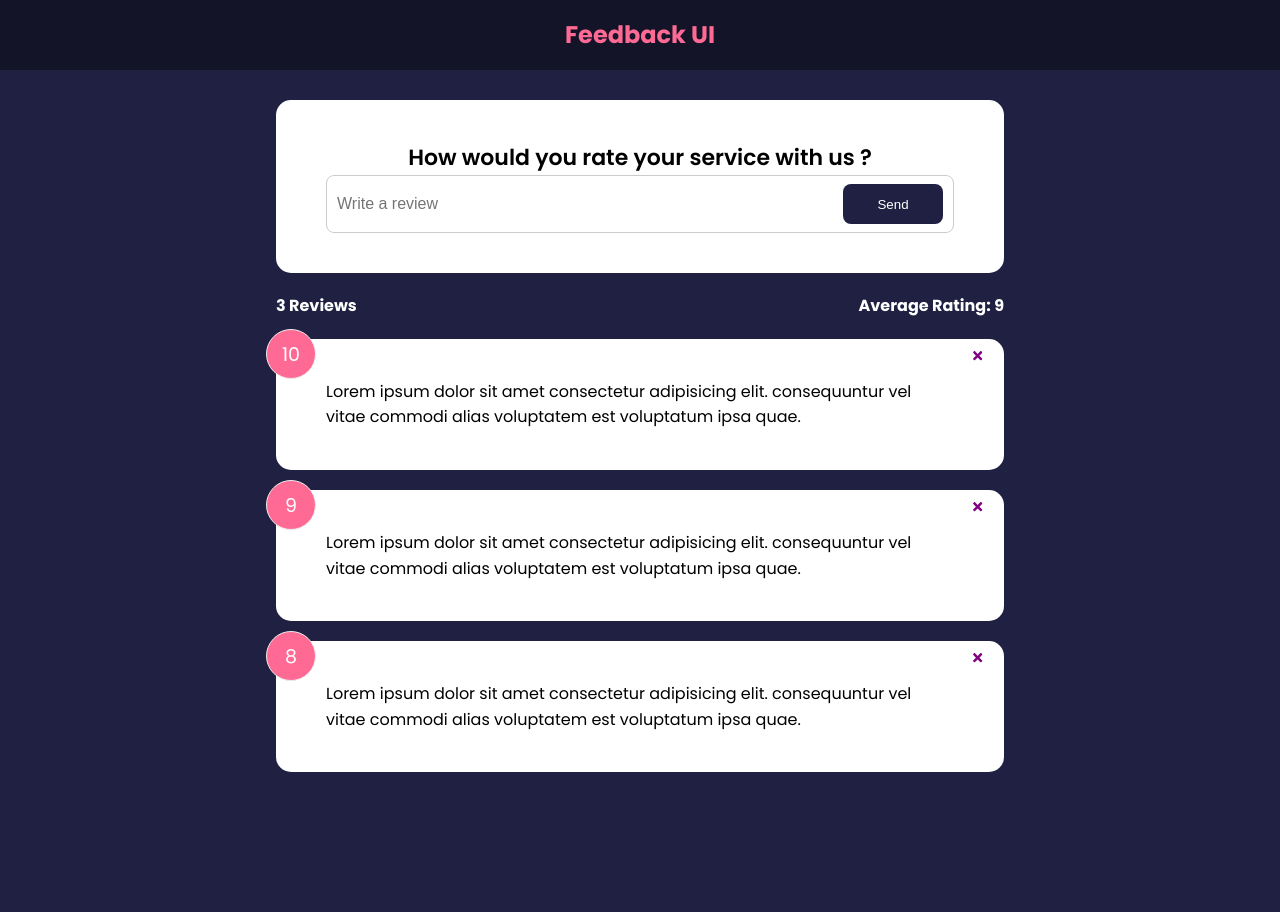
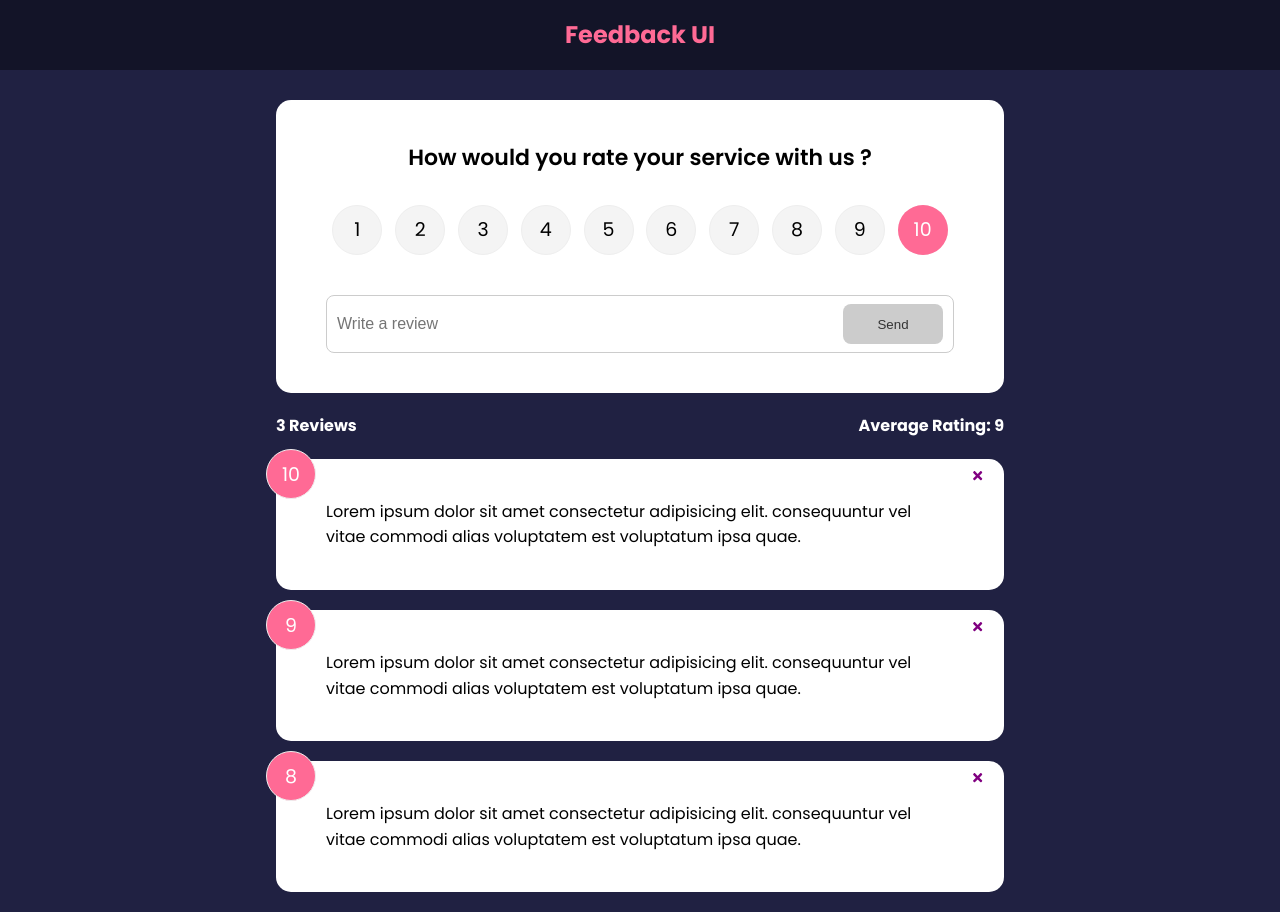
Before and after one commit to Kateryna-Borysenko/feedback-app, a React (Create React App) app: page / in a window 1280 px wide. Before the commit the page ends 800 px from the top, so only its background shows below. Built offline with nearby package versions, Linux system fonts and the light colour scheme.

Commit message:
Added FeedbackForm and RatingSelect

```diff
--- a/src/components/FeedbackForm.jsx
+++ b/src/components/FeedbackForm.jsx
@@ -1,18 +1,45 @@
 import { useState } from 'react'
+import RatingSelect from './RatingSelect'
 import Button from './shared/Button'
 import Card from './shared/Card'
 
 function FeedbackForm() {
   const [text, setText] = useState('')
+  const [rating, setRating] = useState(10)
+  const [btnDisabled, setBtnDisabled] = useState(true)
+  const [message, setMessage] = useState('')
 
   const handleTextChange = (e) => {
+    if (text === '') {
+      setBtnDisabled(true)
+      setMessage(null)
+    } else if (text !== '' && text.trim().length <= 10) {
+      setMessage('Text must be at least 10 characters')
+      setBtnDisabled(true)
+    } else {
+      setMessage(null)
+      setBtnDisabled(false)
+    }
+
     setText(e.target.value)
   }
+
+  const handleSubmit = (e) => {
+    e.preventDefault()
+    if (text.trim().length > 10) {
+      const newFeedback = {
+        text,
+        rating,
+      }
+      console.log('🍒 newFeedback', newFeedback)
+    }
+  }
+
   return (
     <Card>
-      <form>
+      <form onSubmit={handleSubmit}>
         <h2>How would you rate your service with us ?</h2>
-        {/* Todo: rating select component */}
+        <RatingSelect select={(rating) => setRating(rating)} />
         <div className='input-group'>
           {/* input:text button:submit */}
           <input
@@ -21,8 +48,11 @@
             placeholder='Write a review'
             value={text}
           />
-          <Button type='submit'>Send</Button>
+          <Button type='submit' isDisabled={btnDisabled}>
+            Send
+          </Button>
         </div>
+        {message && <div className='message'>{message}</div>}
       </form>
     </Card>
   )
--- /dev/null
+++ b/src/components/RatingSelect.jsx
@@ -0,0 +1,127 @@
+import { useState } from 'react'
+
+function RatingSelect({ select }) {
+  const [selected, setSelected] = useState(10)
+
+  const handleChange = (e) => {
+    setSelected(+e.currentTarget.value)
+    select(+e.currentTarget.value)
+  }
+
+  return (
+    <ul className='rating'>
+      <li>
+        <input
+          type='radio'
+          id='num1'
+          name='rating'
+          value='1'
+          onChange={handleChange}
+          checked={selected === 1}
+        />
+        <label htmlFor='num1'>1</label>
+      </li>
+      <li>
+        <input
+          type='radio'
+          id='num2'
+          name='rating'
+          value='2'
+          onChange={handleChange}
+          checked={selected === 2}
+        />
+        <label htmlFor='num2'>2</label>
+      </li>
+      <li>
+        <input
+          type='radio'
+          id='num3'
+          name='rating'
+          value='3'
+          onChange={handleChange}
+          checked={selected === 3}
+        />
+        <label htmlFor='num3'>3</label>
+      </li>
+      <li>
+        <input
+          type='radio'
+          id='num4'
+          name='rating'
+          value='4'
+          onChange={handleChange}
+          checked={selected === 4}
+        />
+        <label htmlFor='num4'>4</label>
+      </li>
+      <li>
+        <input
+          type='radio'
+          id='num5'
+          name='rating'
+          value='5'
+          onChange={handleChange}
+          checked={selected === 5}
+        />
+        <label htmlFor='num5'>5</label>
+      </li>
+      <li>
+        <input
+          type='radio'
+          id='num6'
+          name='rating'
+          value='6'
+          onChange={handleChange}
+          checked={selected === 6}
+        />
+        <label htmlFor='num6'>6</label>
+      </li>
+      <li>
+        <input
+          type='radio'
+          id='num7'
+          name='rating'
+          value='7'
+          onChange={handleChange}
+          checked={selected === 7}
+        />
+        <label htmlFor='num7'>7</label>
+      </li>
+      <li>
+        <input
+          type='radio'
+          id='num8'
+          name='rating'
+          value='8'
+          onChange={handleChange}
+          checked={selected === 8}
+        />
+        <label htmlFor='num8'>8</label>
+      </li>
+      <li>
+        <input
+          type='radio'
+          id='num9'
+          name='rating'
+          value='9'
+          onChange={handleChange}
+          checked={selected === 9}
+        />
+        <label htmlFor='num9'>9</label>
+      </li>
+      <li>
+        <input
+          type='radio'
+          id='num10'
+          name='rating'
+          value='10'
+          onChange={handleChange}
+          checked={selected === 10}
+        />
+        <label htmlFor='num10'>10</label>
+      </li>
+    </ul>
+  )
+}
+
+export default RatingSelect
```
